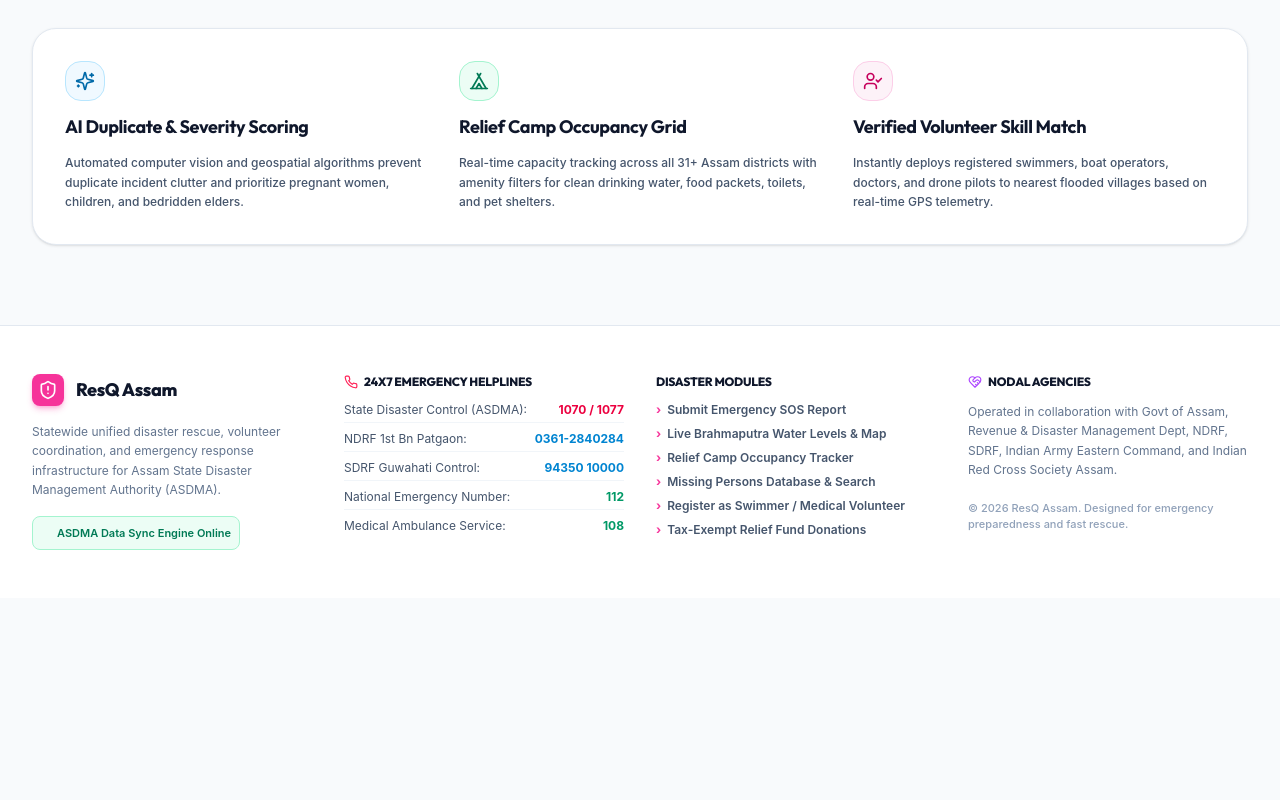
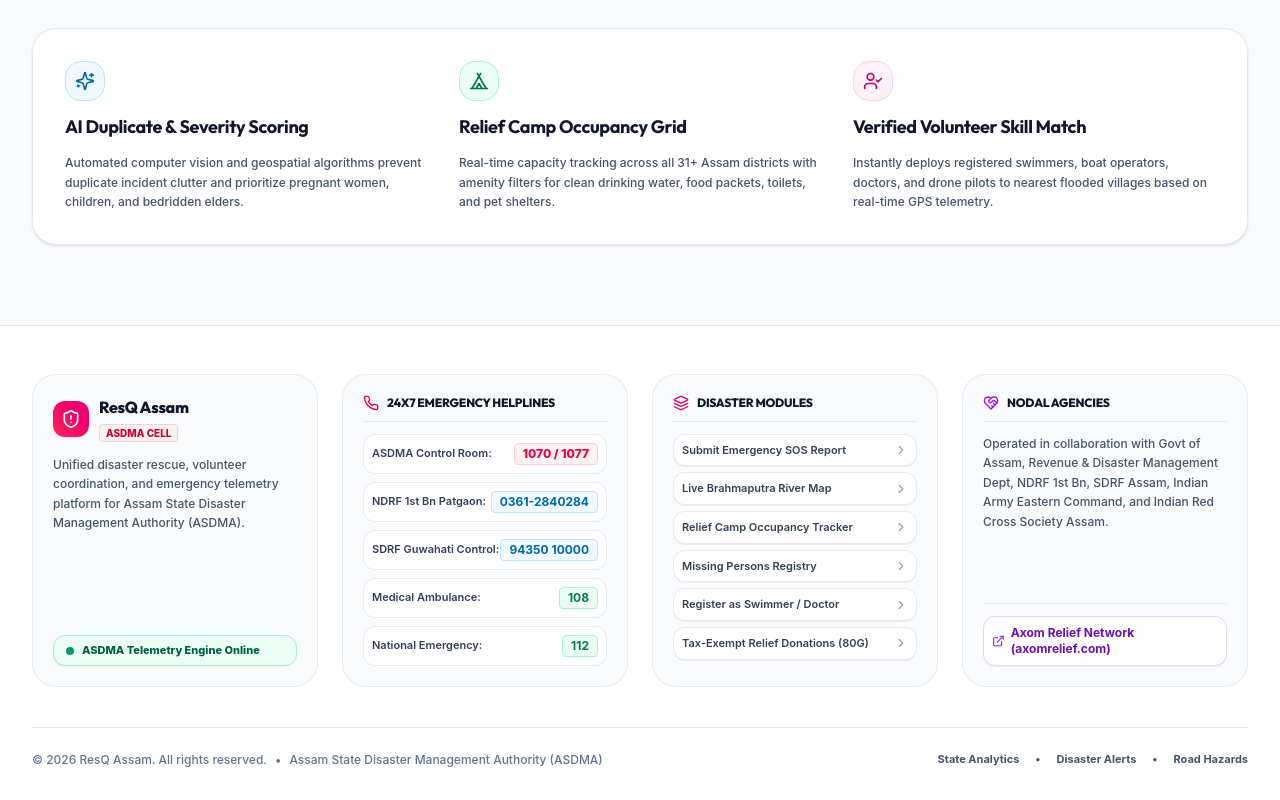
Before and after one commit to thecybertronkid/resq-assam, a React (Vite) app: page / in a window 1280 px wide. Shown: the part 1319-2119 px from the top of the page. Before the commit the page ends 1917 px from the top, so only its background shows below. Built offline with nearby package versions, Linux system fonts and the light colour scheme.

Commit message:
redesign_organized_footer_layout

```diff
--- a/src/components/layout/Footer.tsx
+++ b/src/components/layout/Footer.tsx
@@ -1,6 +1,6 @@
 import React from 'react';
 import { useApp } from '../../context/AppContext';
-import { ShieldAlert, Phone, HeartHandshake } from 'lucide-react';
+import { ShieldAlert, Phone, HeartHandshake, Layers, ExternalLink, Wifi, CheckCircle2, ChevronRight } from 'lucide-react';
 
 export const Footer: React.FC = () => {
   const { setActiveTab, setIsSosModalOpen, setRole } = useApp();
@@ -11,121 +11,148 @@
   };
 
   return (
-    <footer className="bg-white border-t border-slate-200 text-slate-600 py-12 px-4 sm:px-6 lg:px-8">
-      <div className="max-w-7xl mx-auto grid grid-cols-1 md:grid-cols-4 gap-8">
-        {/* Brand Column */}
-        <div className="space-y-4">
-          <div className="flex items-center gap-3">
-            <div className="w-8 h-8 rounded-lg bg-pink-500 flex items-center justify-center text-white shadow-md shadow-pink-500/30">
+    <footer className="bg-white border-t border-slate-200/90 text-slate-600 pt-12 pb-8 px-4 sm:px-6 lg:px-8">
+      <div className="max-w-7xl mx-auto space-y-10">
+
+        {/* Organized 4-Column Card Grid */}
+        <div className="grid grid-cols-1 md:grid-cols-2 lg:grid-cols-4 gap-6">
+
+          {/* Column 1: Platform Info */}
+          <div className="bg-slate-50/80 border border-slate-200/80 p-5 rounded-3xl space-y-4 flex flex-col justify-between">
+            <div className="space-y-3">
+              <div className="flex items-center gap-2.5">
+                <div className="w-9 h-9 rounded-xl bg-gradient-to-tr from-rose-500 to-pink-600 flex items-center justify-center text-white shadow-sm">
                   <ShieldAlert className="w-5 h-5" />
                 </div>
-            <span className="font-heading font-extrabold text-lg text-slate-900">ResQ Assam</span>
-          </div>
-          <p className="text-xs text-slate-500 leading-relaxed">
-            Statewide unified disaster rescue, volunteer coordination, and emergency response infrastructure for Assam State Disaster Management Authority (ASDMA).
-          </p>
-          <div className="text-[11px] text-emerald-700 bg-emerald-50 border border-emerald-200 p-2 rounded-lg inline-flex items-center gap-2 font-semibold">
-            <span className="w-2 h-2 rounded-full bg-emerald-500 animate-ping"></span>
-            ASDMA Data Sync Engine Online
+                <div>
+                  <h3 className="font-heading font-extrabold text-slate-900 text-base">ResQ Assam</h3>
+                  <span className="text-[10px] text-rose-700 font-extrabold uppercase bg-rose-50 px-1.5 py-0.5 rounded border border-rose-200">ASDMA Cell</span>
                 </div>
               </div>
 
-        {/* Emergency Hotlines */}
-        <div className="space-y-3">
-          <h4 className="text-slate-900 text-xs font-extrabold uppercase tracking-wider flex items-center gap-1.5">
-            <Phone className="w-3.5 h-3.5 text-rose-500" />
+              <p className="text-xs text-slate-600 leading-relaxed font-medium">
+                Unified disaster rescue, volunteer coordination, and emergency telemetry platform for Assam State Disaster Management Authority (ASDMA).
+              </p>
+            </div>
+
+            <div className="pt-2">
+              <div className="bg-emerald-50 text-emerald-800 text-[11px] font-extrabold px-3 py-1.5 rounded-xl border border-emerald-200 flex items-center gap-2 shadow-2xs">
+                <span className="relative flex h-2 w-2">
+                  <span className="animate-ping absolute inline-flex h-full w-full rounded-full bg-emerald-400 opacity-75"></span>
+                  <span className="relative inline-flex rounded-full h-2 w-2 bg-emerald-600"></span>
+                </span>
+                <span>ASDMA Telemetry Engine Online</span>
+              </div>
+            </div>
+          </div>
+
+          {/* Column 2: Emergency Helplines */}
+          <div className="bg-slate-50/80 border border-slate-200/80 p-5 rounded-3xl space-y-3">
+            <div className="flex items-center gap-2 border-b border-slate-200 pb-2.5">
+              <Phone className="w-4 h-4 text-rose-600 shrink-0" />
+              <h4 className="font-heading font-extrabold text-xs text-slate-900 uppercase tracking-wider">
                 24x7 Emergency Helplines
               </h4>
-          <ul className="space-y-2 text-xs">
-            <li className="flex justify-between border-b border-slate-100 pb-1">
-              <span>State Disaster Control (ASDMA):</span>
-              <a href="tel:1070" className="text-rose-600 font-bold hover:underline">1070 / 1077</a>
+            </div>
+
+            <ul className="space-y-2 text-xs font-semibold">
+              <li className="flex items-center justify-between bg-white p-2 rounded-xl border border-slate-200/80">
+                <span className="text-slate-700 text-[11px]">ASDMA Control Room:</span>
+                <a href="tel:1070" className="text-rose-600 font-extrabold hover:underline bg-rose-50 px-2 py-0.5 rounded border border-rose-200">1070 / 1077</a>
               </li>
-            <li className="flex justify-between border-b border-slate-100 pb-1">
-              <span>NDRF 1st Bn Patgaon:</span>
-              <a href="tel:03612840284" className="text-sky-600 font-bold hover:underline">0361-2840284</a>
+              <li className="flex items-center justify-between bg-white p-2 rounded-xl border border-slate-200/80">
+                <span className="text-slate-700 text-[11px]">NDRF 1st Bn Patgaon:</span>
+                <a href="tel:03612840284" className="text-sky-700 font-bold hover:underline bg-sky-50 px-2 py-0.5 rounded border border-sky-200">0361-2840284</a>
               </li>
-            <li className="flex justify-between border-b border-slate-100 pb-1">
-              <span>SDRF Guwahati Control:</span>
-              <a href="tel:9435010000" className="text-sky-600 font-bold hover:underline">94350 10000</a>
+              <li className="flex items-center justify-between bg-white p-2 rounded-xl border border-slate-200/80">
+                <span className="text-slate-700 text-[11px]">SDRF Guwahati Control:</span>
+                <a href="tel:9435010000" className="text-sky-700 font-bold hover:underline bg-sky-50 px-2 py-0.5 rounded border border-sky-200">94350 10000</a>
               </li>
-            <li className="flex justify-between border-b border-slate-100 pb-1">
-              <span>National Emergency Number:</span>
-              <a href="tel:112" className="text-emerald-600 font-bold hover:underline">112</a>
+              <li className="flex items-center justify-between bg-white p-2 rounded-xl border border-slate-200/80">
+                <span className="text-slate-700 text-[11px]">Medical Ambulance:</span>
+                <a href="tel:108" className="text-emerald-700 font-bold hover:underline bg-emerald-50 px-2 py-0.5 rounded border border-emerald-200">108</a>
               </li>
-            <li className="flex justify-between">
-              <span>Medical Ambulance Service:</span>
-              <a href="tel:108" className="text-emerald-600 font-bold hover:underline">108</a>
+              <li className="flex items-center justify-between bg-white p-2 rounded-xl border border-slate-200/80">
+                <span className="text-slate-700 text-[11px]">National Emergency:</span>
+                <a href="tel:112" className="text-emerald-700 font-bold hover:underline bg-emerald-50 px-2 py-0.5 rounded border border-emerald-200">112</a>
               </li>
             </ul>
           </div>
 
-        {/* Interactive Disaster Modules Links */}
-        <div className="space-y-3">
-          <h4 className="text-slate-900 text-xs font-extrabold uppercase tracking-wider">Disaster Modules</h4>
-          <ul className="space-y-2 text-xs text-slate-600">
-            <li>
+          {/* Column 3: Disaster Modules Links */}
+          <div className="bg-slate-50/80 border border-slate-200/80 p-5 rounded-3xl space-y-3">
+            <div className="flex items-center gap-2 border-b border-slate-200 pb-2.5">
+              <Layers className="w-4 h-4 text-pink-600 shrink-0" />
+              <h4 className="font-heading font-extrabold text-xs text-slate-900 uppercase tracking-wider">
+                Disaster Modules
+              </h4>
+            </div>
+
+            <ul className="space-y-1.5 text-xs">
+              {[
+                { label: 'Submit Emergency SOS Report', action: () => setIsSosModalOpen(true) },
+                { label: 'Live Brahmaputra River Map', action: () => setActiveTab('map') },
+                { label: 'Relief Camp Occupancy Tracker', action: () => setActiveTab('camps') },
+                { label: 'Missing Persons Registry', action: () => setActiveTab('missing') },
+                { label: 'Register as Swimmer / Doctor', action: () => { setRole('volunteer'); setActiveTab('volunteer'); } },
+                { label: 'Tax-Exempt Relief Donations (80G)', action: () => setActiveTab('donations') }
+              ].map(m => (
+                <li key={m.label}>
                   <button
-                onClick={() => handleNav(() => setIsSosModalOpen(true))}
-                className="hover:text-pink-600 font-semibold transition-colors text-left flex items-center gap-1.5"
+                    onClick={() => handleNav(m.action)}
+                    className="w-full text-left p-2 rounded-xl bg-white hover:bg-pink-50 border border-slate-200/80 hover:border-pink-300 text-slate-700 hover:text-pink-700 font-semibold transition-all flex items-center justify-between group shadow-2xs text-[11px]"
                   >
-                <span className="text-pink-500 font-bold">›</span> Submit Emergency SOS Report
+                    <span>{m.label}</span>
+                    <ChevronRight className="w-3.5 h-3.5 text-slate-400 group-hover:text-pink-600 transition-transform group-hover:translate-x-0.5" />
                   </button>
                 </li>
-            <li>
-              <button
-                onClick={() => handleNav(() => setActiveTab('map'))}
-                className="hover:text-pink-600 font-semibold transition-colors text-left flex items-center gap-1.5"
-              >
-                <span className="text-pink-500 font-bold">›</span> Live Brahmaputra Water Levels & Map
-              </button>
-            </li>
-            <li>
-              <button
-                onClick={() => handleNav(() => setActiveTab('camps'))}
-                className="hover:text-pink-600 font-semibold transition-colors text-left flex items-center gap-1.5"
-              >
-                <span className="text-pink-500 font-bold">›</span> Relief Camp Occupancy Tracker
-              </button>
-            </li>
-            <li>
-              <button
-                onClick={() => handleNav(() => setActiveTab('missing'))}
-                className="hover:text-pink-600 font-semibold transition-colors text-left flex items-center gap-1.5"
-              >
-                <span className="text-pink-500 font-bold">›</span> Missing Persons Database & Search
-              </button>
-            </li>
-            <li>
-              <button
-                onClick={() => handleNav(() => { setRole('volunteer'); setActiveTab('volunteer'); })}
-                className="hover:text-pink-600 font-semibold transition-colors text-left flex items-center gap-1.5"
-              >
-                <span className="text-pink-500 font-bold">›</span> Register as Swimmer / Medical Volunteer
-              </button>
-            </li>
-            <li>
-              <button
-                onClick={() => handleNav(() => setActiveTab('donations'))}
-                className="hover:text-pink-600 font-semibold transition-colors text-left flex items-center gap-1.5"
-              >
-                <span className="text-pink-500 font-bold">›</span> Tax-Exempt Relief Fund Donations
-              </button>
-            </li>
+              ))}
             </ul>
           </div>
 
-        {/* ASDMA & Government Partners */}
+          {/* Column 4: Nodal Agencies & Governance */}
+          <div className="bg-slate-50/80 border border-slate-200/80 p-5 rounded-3xl space-y-3 flex flex-col justify-between">
             <div className="space-y-3">
-          <h4 className="text-slate-900 text-xs font-extrabold uppercase tracking-wider flex items-center gap-1.5">
-            <HeartHandshake className="w-3.5 h-3.5 text-purple-500" />
+              <div className="flex items-center gap-2 border-b border-slate-200 pb-2.5">
+                <HeartHandshake className="w-4 h-4 text-purple-600 shrink-0" />
+                <h4 className="font-heading font-extrabold text-xs text-slate-900 uppercase tracking-wider">
                   Nodal Agencies
                 </h4>
-          <p className="text-xs text-slate-500 leading-relaxed">
-            Operated in collaboration with Govt of Assam, Revenue & Disaster Management Dept, NDRF, SDRF, Indian Army Eastern Command, and Indian Red Cross Society Assam.
+              </div>
+
+              <p className="text-xs text-slate-600 leading-relaxed font-medium">
+                Operated in collaboration with Govt of Assam, Revenue & Disaster Management Dept, NDRF 1st Bn, SDRF Assam, Indian Army Eastern Command, and Indian Red Cross Society Assam.
               </p>
-          <div className="pt-2 text-[11px] text-slate-400 font-medium">
-            © 2026 ResQ Assam. Designed for emergency preparedness and fast rescue.
+            </div>
+
+            <div className="pt-3 border-t border-slate-200 space-y-2">
+              <a
+                href="https://www.axomrelief.com/"
+                target="_blank"
+                rel="noopener noreferrer"
+                className="w-full bg-white hover:bg-purple-50 text-purple-800 border border-purple-200 font-bold p-2 rounded-xl text-xs flex items-center justify-center gap-1.5 transition-colors shadow-2xs"
+              >
+                <ExternalLink className="w-3.5 h-3.5 text-purple-600" />
+                Axom Relief Network (axomrelief.com)
+              </a>
+            </div>
+          </div>
+        </div>
+
+        {/* Bottom Legal & Copyright Bar */}
+        <div className="pt-6 border-t border-slate-200 flex flex-col sm:flex-row items-center justify-between gap-4 text-xs text-slate-500 font-medium">
+          <div className="flex items-center gap-2">
+            <span>© 2026 ResQ Assam. All rights reserved.</span>
+            <span>•</span>
+            <span>Assam State Disaster Management Authority (ASDMA)</span>
+          </div>
+
+          <div className="flex items-center gap-4 text-[11px] font-bold text-slate-600">
+            <button onClick={() => handleNav(() => setActiveTab('public'))} className="hover:text-pink-600">State Analytics</button>
+            <span>•</span>
+            <button onClick={() => handleNav(() => setActiveTab('alerts'))} className="hover:text-pink-600">Disaster Alerts</button>
+            <span>•</span>
+            <button onClick={() => handleNav(() => setActiveTab('roads'))} className="hover:text-pink-600">Road Hazards</button>
           </div>
         </div>
       </div>
```
Lines whose indentation alone changed are shown as unchanged.
